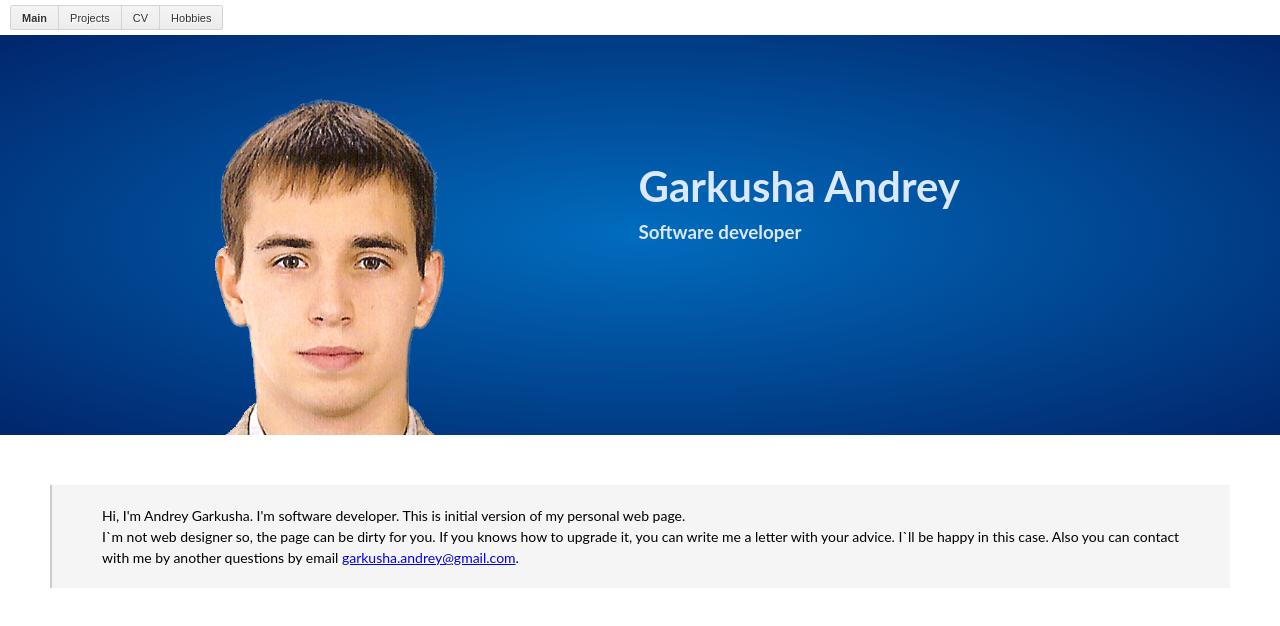
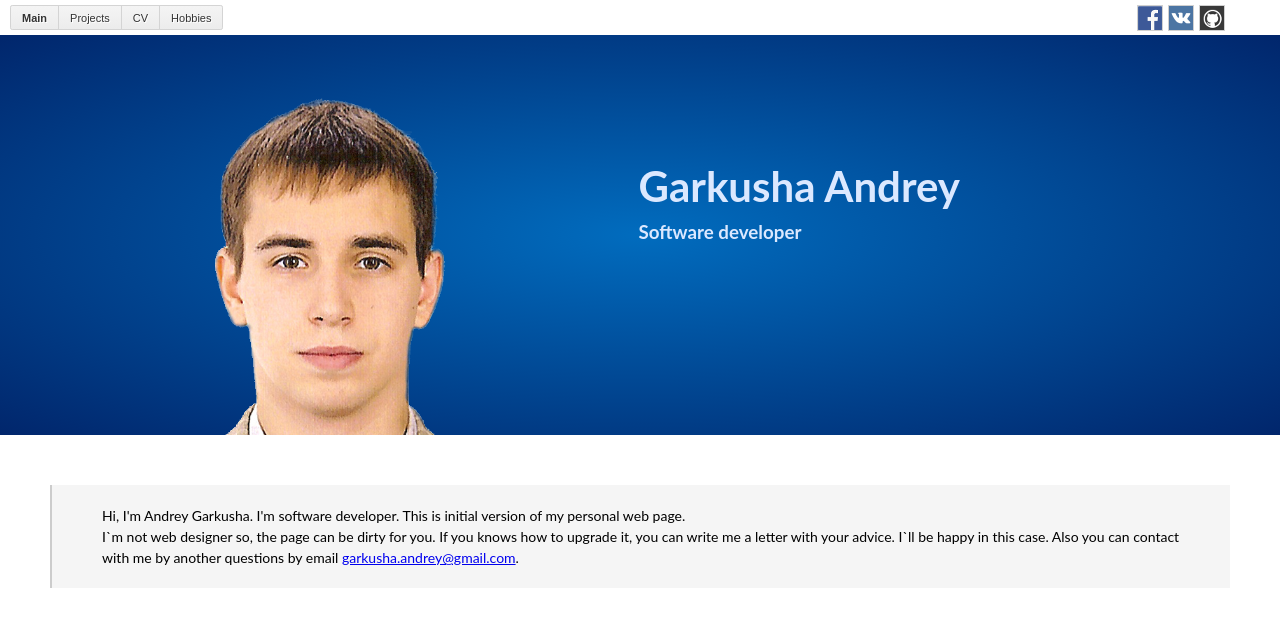
Before and after one commit to Garkusha-Andrey/Garkusha-Andrey.github.io, a plain HTML site: page index.html in a window 1280 px wide. Drawn offline with Linux system fonts and the light colour scheme.

Commit message:
Action: applied #2 Add links to Facebook, Vk, github profiles

```diff
--- a/index.html
+++ b/index.html
@@ -9,17 +9,33 @@
 
 <body>
     <header>
-	<div class="button-group">
+    <div class="button-group">
         <a href="#" class="button primary">Main</a>
         <a href="#" class="button">Projects</a>
         <a href="#" class="button">CV</a>
         <a href="#" class="button">Hobbies</a>
     </div>
+    <div class="social_links">
+        <ul class="social_links">
+            <li class="social_links">
+                <a href="https://www.facebook.com/garkusha.andrey">
+                <img src="img/fb.png" alt="FB"><a>
+            </li>
+            <li class="social_links">
+                <a href="https://vk.com/garkusha_andrey">
+                <img src="img/vk.png" alt="VK"><a>
+            </li>
+            <li class="social_links">
+                <a href="https://github.com/Garkusha-Andrey">
+                <img src="img/gh.png" alt="GH"><a>
+            </li>
+        <ul>
+    </div>
     </header>
 
 	<section class="profile_cover">
 	    <img class="profile_cover" src="img/profile_head.png" >
-            <div class="profile_cover_text">
+            <div class="profile_cover_description">
                 <h1>Garkusha Andrey</h1>
                 <h6>Software developer</h6>
             </div>
--- a/stylesheets/style.css
+++ b/stylesheets/style.css
@@ -10,6 +10,24 @@ body {
 
 header {
     padding: 5px 10px 0 10px;
+}
+
+.social_links {
+    margin-right: 20px;
+    float: right;
+}
+
+ul.social_links {
+    list-style:none;
+}
+
+li.social_links {
+    width: 24px;
+    height: 24px;
+    float: left;
+    margin-right: 5px;
+    border: 1px solid #D0D0D0;
+    background: #F0F0F0;
 }
 
 /* Main cover of the page */
@@ -28,7 +46,7 @@ img.profile_cover {
     bottom: 0;
 }
 
-div.profile_cover_text {
+div.profile_cover_description {
     font-size: 2em;
     color: #dbe8ff;
     position: absolute;
```
Also changed, not shown: img/fb.png (added), img/gh.png (added), img/vk.png (added).
